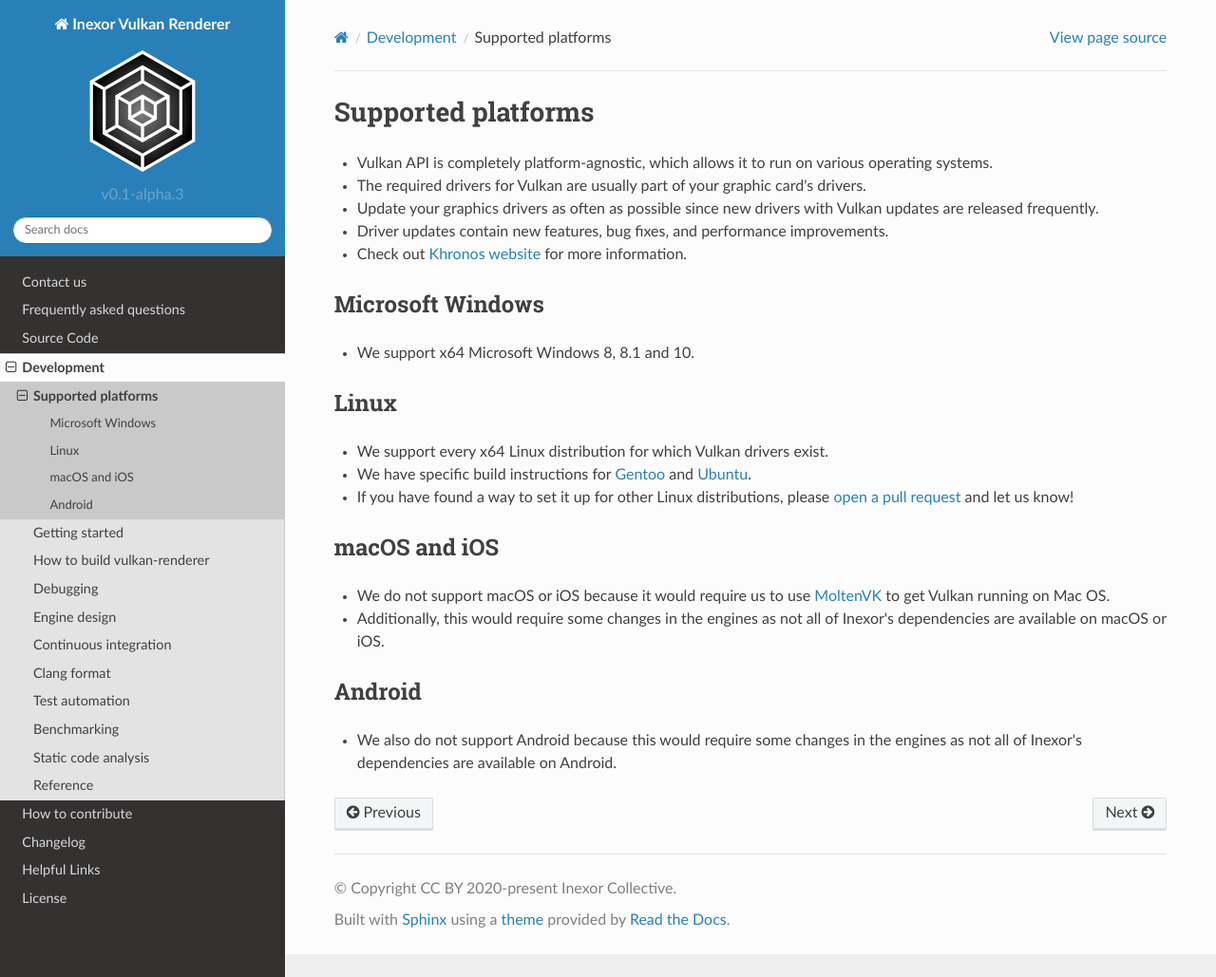
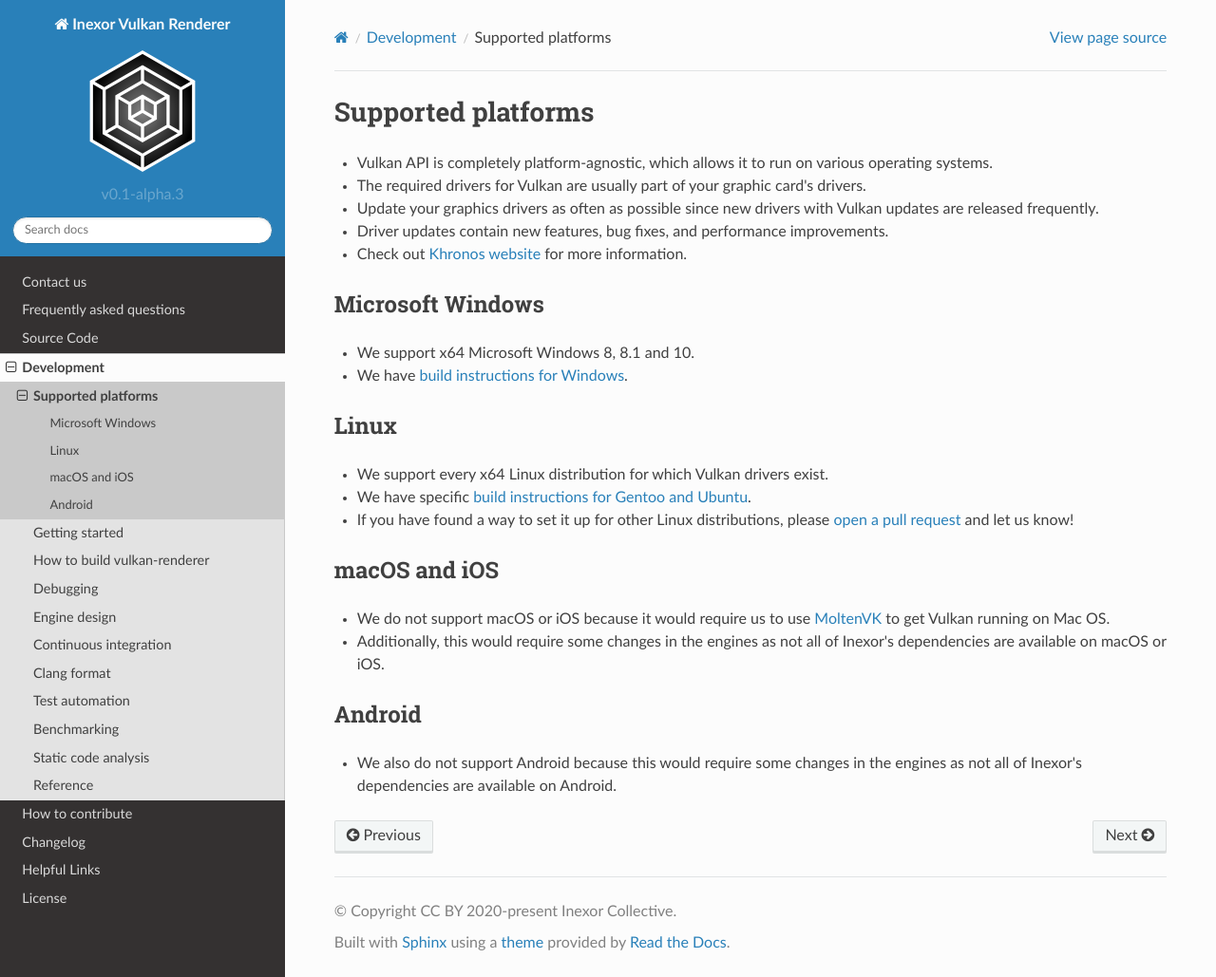
Before and after one commit to inexorgame/vulkan-renderer, a Sphinx documentation site: the page built from documentation/source/development/platforms.rst, in a window 1280 px wide and 1029 px high. Shown: the whole window at 95% size. Built offline with Sphinx 7.4.7 and the Read the Docs theme 2.0.0, drawn with Linux system fonts in a browser that asks for light colours; pages that are not in the unit, such as notebooks, are missing from menus.

Commit message:
[docs] Link supported platforms to their build instructions

```diff
--- a/documentation/source/development/platforms.rst
+++ b/documentation/source/development/platforms.rst
@@ -11,12 +11,13 @@ Microsoft Windows
 -----------------
 
 - We support x64 Microsoft Windows 8, 8.1 and 10.
+- We have :ref:`build instructions for Windows<BUILDING windows>`.
 
 Linux
 ------
 
 - We support every x64 Linux distribution for which Vulkan drivers exist.
-- We have specific build instructions for `Gentoo <https://www.gentoo.org/>`__ and `Ubuntu <https://ubuntu.com/download>`__.
+- We have specific :ref:`build instructions for Gentoo and Ubuntu <BUILDING linux>`.
 - If you have found a way to set it up for other Linux distributions, please `open a pull request <https://github.com/inexorgame/vulkan-renderer/pulls>`__ and let us know!
 
 macOS and iOS
```
